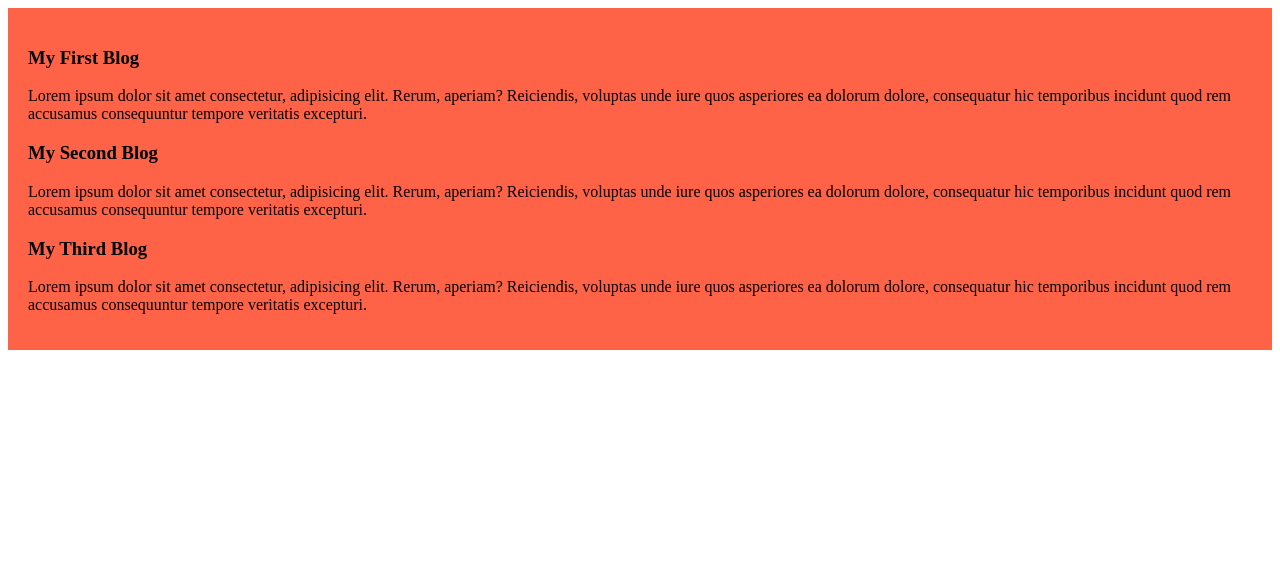
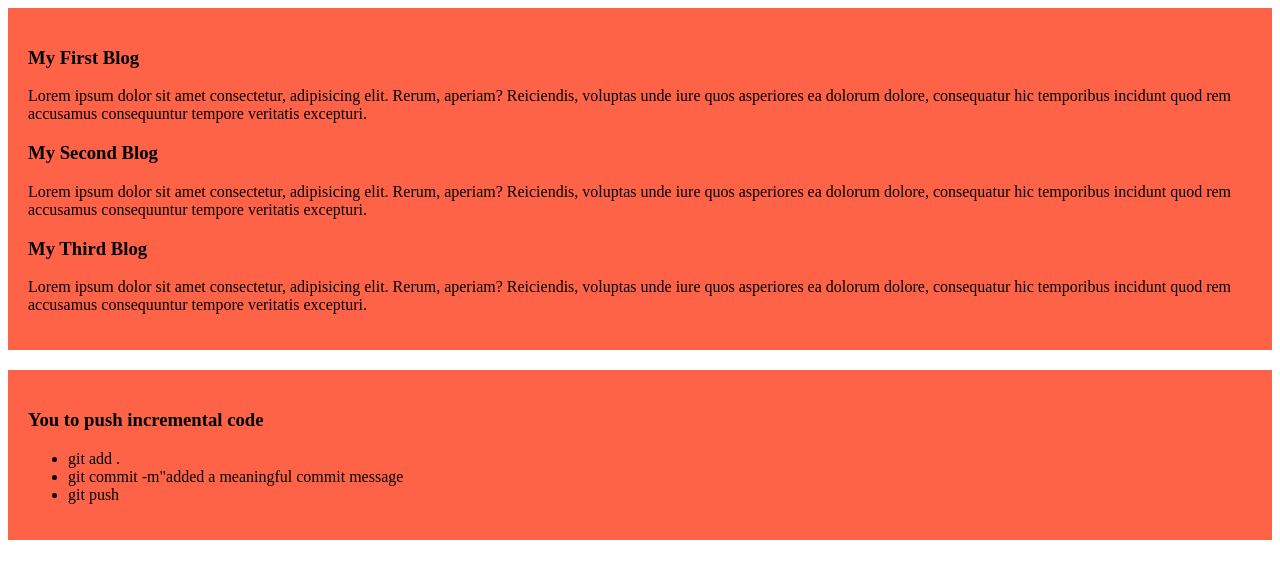
Before and after one commit to razaulkarim2410/my-first-github-repo, a plain HTML site: page index.html in a window 1280 px wide. Drawn offline with Linux system fonts and the light colour scheme.

Commit message:
added a list to push code

```diff
--- a/index.html
+++ b/index.html
@@ -21,5 +21,14 @@
       Lorem ipsum dolor sit amet consectetur, adipisicing elit. Rerum, aperiam? Reiciendis, voluptas unde iure quos asperiores ea dolorum dolore, consequatur hic temporibus incidunt quod rem accusamus consequuntur tempore veritatis excepturi.
     </p>
   </div>
+  <div>
+  <h3>You to push incremental code</h3>
+  <ul>
+    <li>git add .</li>
+    <li>git commit -m"added a meaningful commit message</li>
+    <li>git push</li>
+  </ul>
+</div>
 </body>
+
 </html>
--- a/styles2/blog2.css
+++ b/styles2/blog2.css
@@ -1,5 +1,7 @@
 div{
   background-color: tomato;
   padding: 20px;
-  margin-bottom: 30px;
+  margin-bottom: 20px;
+
+  ;
 }
```
